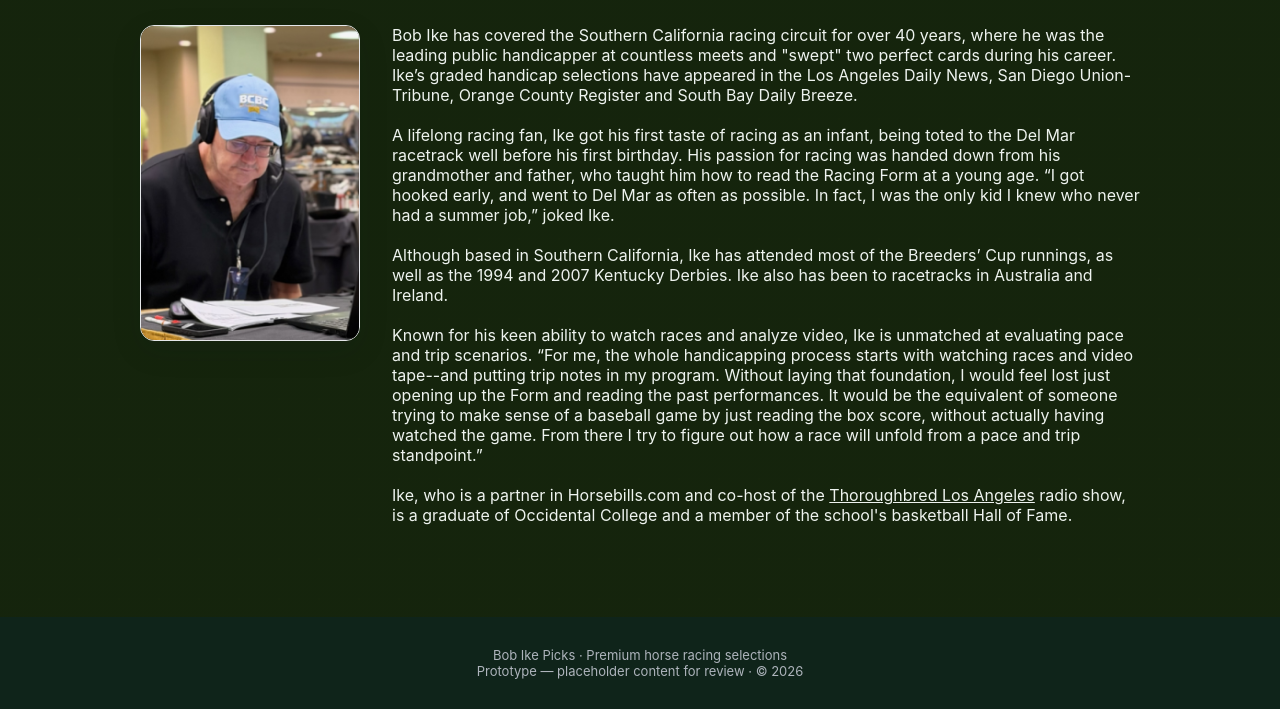
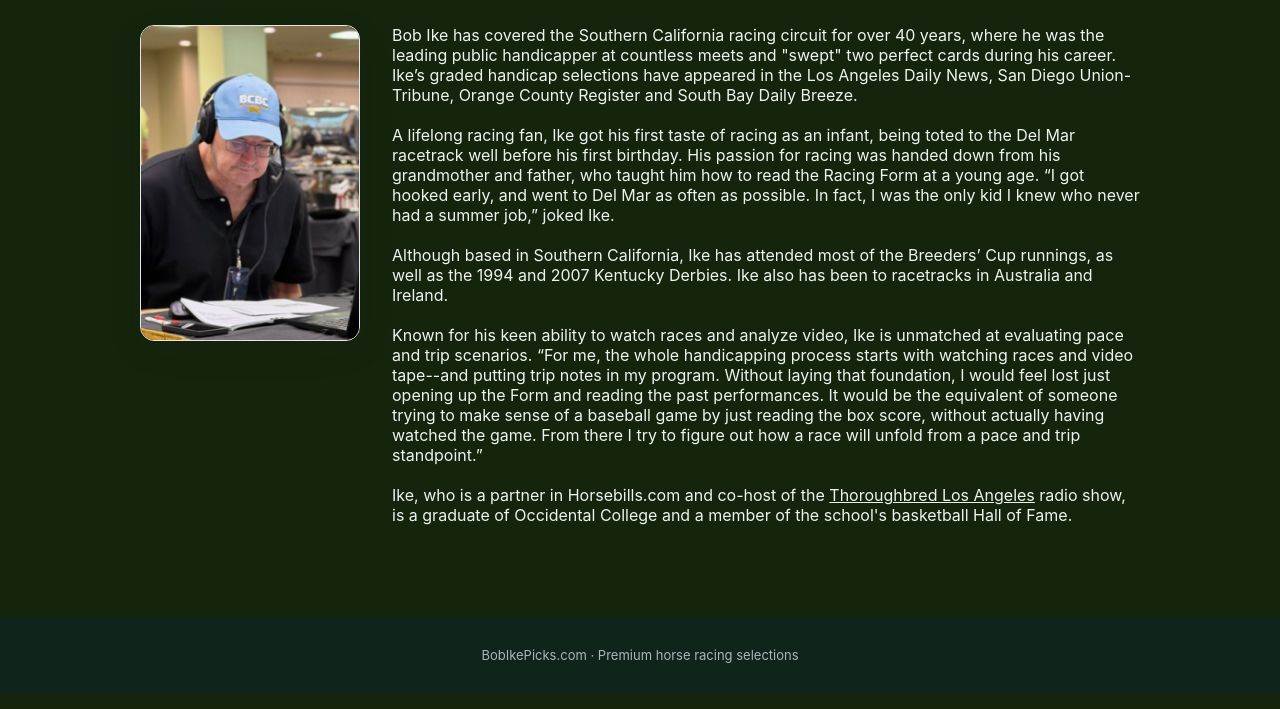
Before and after one commit to BobIkePicks-Admin/bobikepicks.com, a website: page index.html in a window 1280 px wide. Shown: the part 631-1340 px from the top of the page. Drawn offline with Linux system fonts and the light colour scheme; no server answers.

Commit message:
Add files via upload

```diff
--- a/index.html
+++ b/index.html
@@ -92,8 +92,7 @@
 
   <footer class="footer">
     <div class="container">
-      <span class="gold">Bob Ike Picks</span> · Premium horse racing selections<br />
-      Prototype — placeholder content for review · © 2026
+      <span class="gold">BobIkePicks.com</span> · Premium horse racing selections<br />
     </div>
   </footer>
 
```
